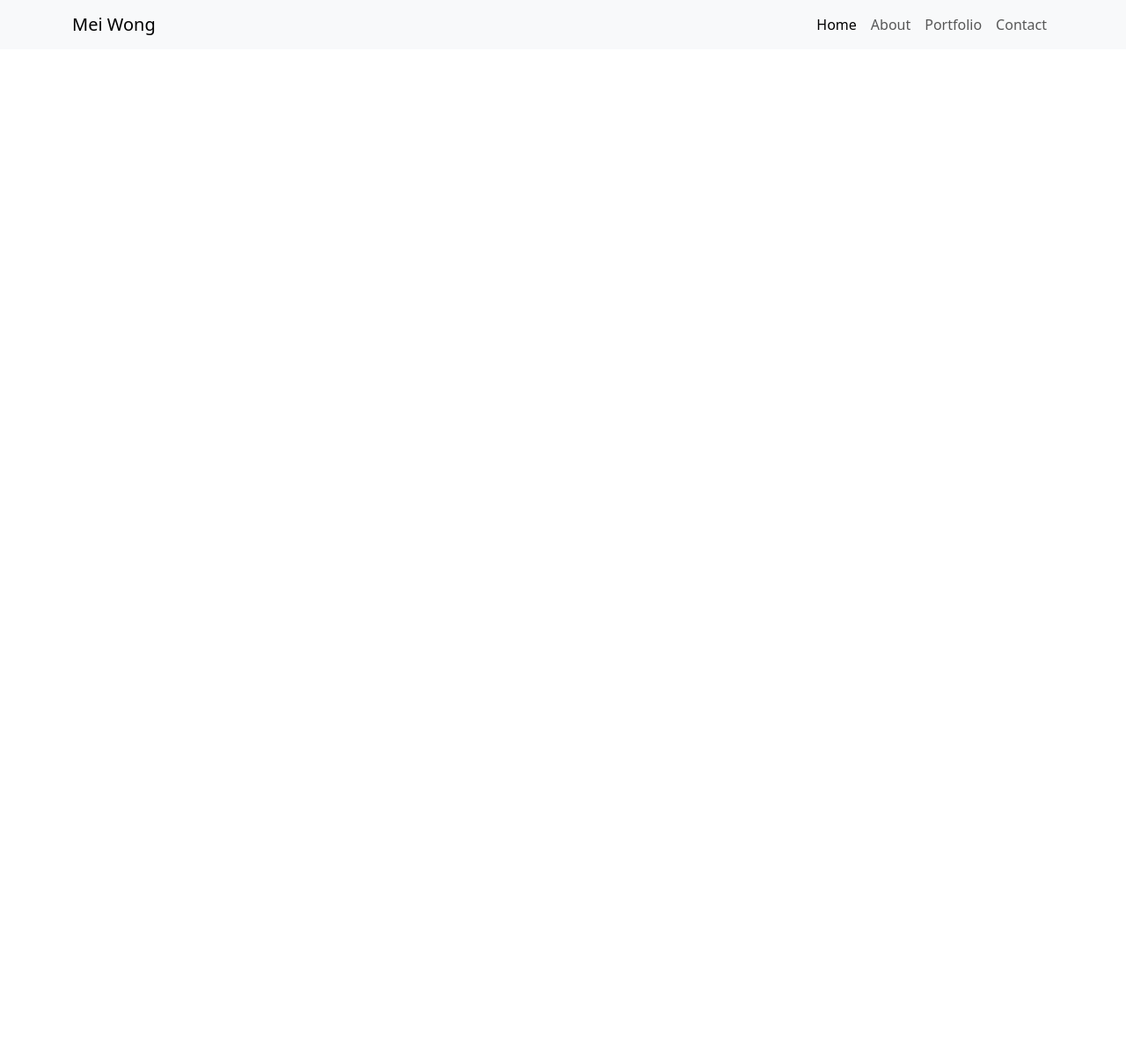
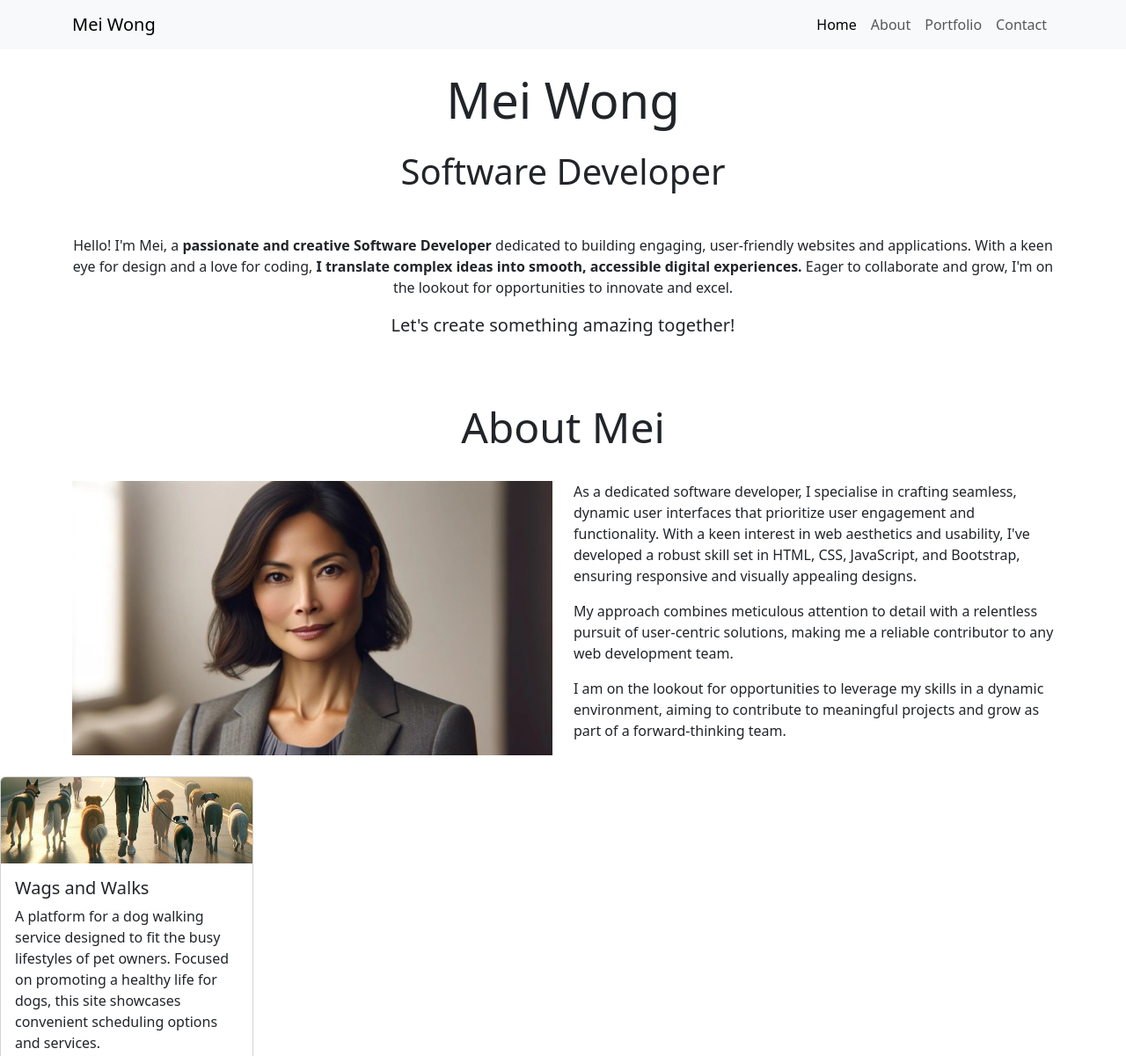
Before and after one commit to IsaacNicholls1/Bootstrap-Isaac, a plain HTML site: page index.html in a window 1280 px wide. Shown: the top 1201 px of the page at 88% size. Before the commit the page ends 800 px from the top, so only its background shows below. Drawn offline with nearby package versions, Linux system fonts and the light colour scheme.

Commit message:
addition of images

```diff
--- a/index.html
+++ b/index.html
@@ -41,6 +41,83 @@
         </div>
     </nav>
 
+    <!-- header -->
+<header id="hero" class="container">
+    <!-- section with hero image -->
+    <section class="row">
+        <!-- text-center class used to centre all text inside column -->
+        <div class="col-12 text-center">
+            <h1 class="display-4 my-4">Mei Wong</h1>
+            <!-- mb-5 gives extra margin spacing under subheading -->
+            <h2 class="display-6 mb-5">Software Developer</h2>
+            <p>
+                Hello! I'm Mei, a
+                <strong>passionate and creative Software Developer</strong>
+                dedicated to building engaging, user-friendly websites and
+                applications. With a keen eye for design and a love for coding,
+                <strong>I translate complex ideas into smooth, accessible digital
+                    experiences.</strong>
+                Eager to collaborate and grow, I'm on the lookout for opportunities
+                to innovate and excel.
+            </p>
+            <!-- mb-5 gives extra margin spacing under lead text -->
+            <p class="lead mb-5">Let's create something amazing together!</p>
+        </div>
+    </section>
+</header>
+
+<!-- main content -->
+<main>
+    <!-- About section links to #about href in navbar -->
+    <section id="about" class="container">
+        <div class="row">
+            <!-- my-4 used to add top and bottom margin to heading -->
+            <div class="col-12 text-center my-4">
+                <h2 class="display-5">About Mei</h2>
+            </div>
+            <!-- mb-4 used to add margin under image -->
+            <div class="col-12 col-md-6 mb-4">
+                <!-- img-fluid class makes the image responsive to its container -->
+                <img src="assets/images/mei-wong.webp" class="img-fluid" alt="Mei Wong">
+            </div>
+            <!-- mb-4 used to add margin under text -->
+            <div class="col-12 col-md-6 mb-4">
+                <p>
+                    As a dedicated software developer, I specialise in crafting
+                    seamless, dynamic user interfaces that prioritize user engagement
+                    and functionality. With a keen interest in web aesthetics and
+                    usability, I've developed a robust skill set in HTML, CSS,
+                    JavaScript, and Bootstrap, ensuring responsive and visually
+                    appealing designs.
+                </p>
+                <p>
+                    My approach combines meticulous attention to detail with a
+                    relentless pursuit of user-centric solutions, making me a reliable
+                    contributor to any web development team.
+                </p>
+                <p>
+                    I am on the lookout for opportunities to leverage my skills in a
+                    dynamic environment, aiming to contribute to meaningful projects
+                    and grow as part of a forward-thinking team.
+                </p>
+            </div>
+        </div>
+    </section>
+
+    <div class="card" style="width: 18rem;">
+        <img src="../Bootstrap-Isaac/assets/images/wags-and-walks.webp" class="card-img-top" alt="picture of dogs being walked">
+        <div class="card-body">
+            <h5 class="card-title">Wags and Walks</h5>
+            <p class="card-text">A platform for a dog walking service designed to fit the busy lifestyles of pet owners. Focused on promoting a healthy life for dogs, this site showcases convenient scheduling options and services.
+            </p>
+            <a href="#" class="btn btn-primary">Visit Site</a>
+        </div>
+    </div>
+
+</main>
+
+
+
     <!-- Bootstrap JS Script-->
     <script src="https://cdn.jsdelivr.net/npm/bootstrap@5.3.3/dist/js/bootstrap.bundle.min.js"
         integrity="sha384-YvpcrYf0tY3lHB60NNkmXc5s9fDVZLESaAA55NDzOxhy9GkcIdslK1eN7N6jIeHz"
```
Also changed, not shown: assets/images/bmi-calculator.webp (added), assets/images/math-wiz.webp (added), assets/images/mei-wong.webp (added), assets/images/wags-and-walks.webp (added), assets/images/we-wellness.webp (added).
